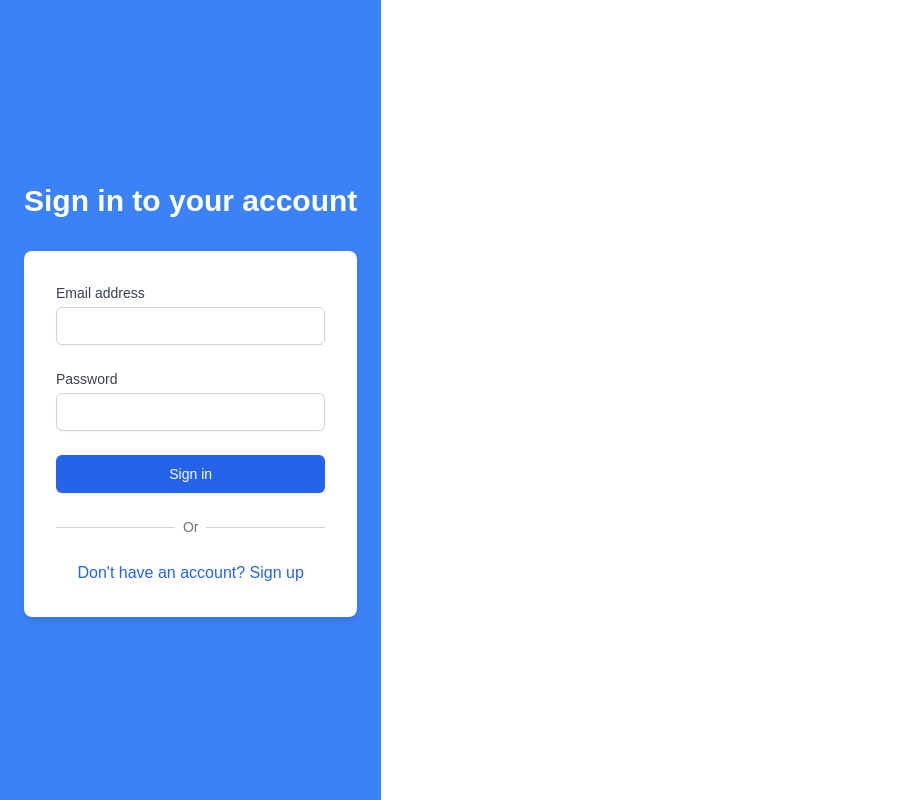
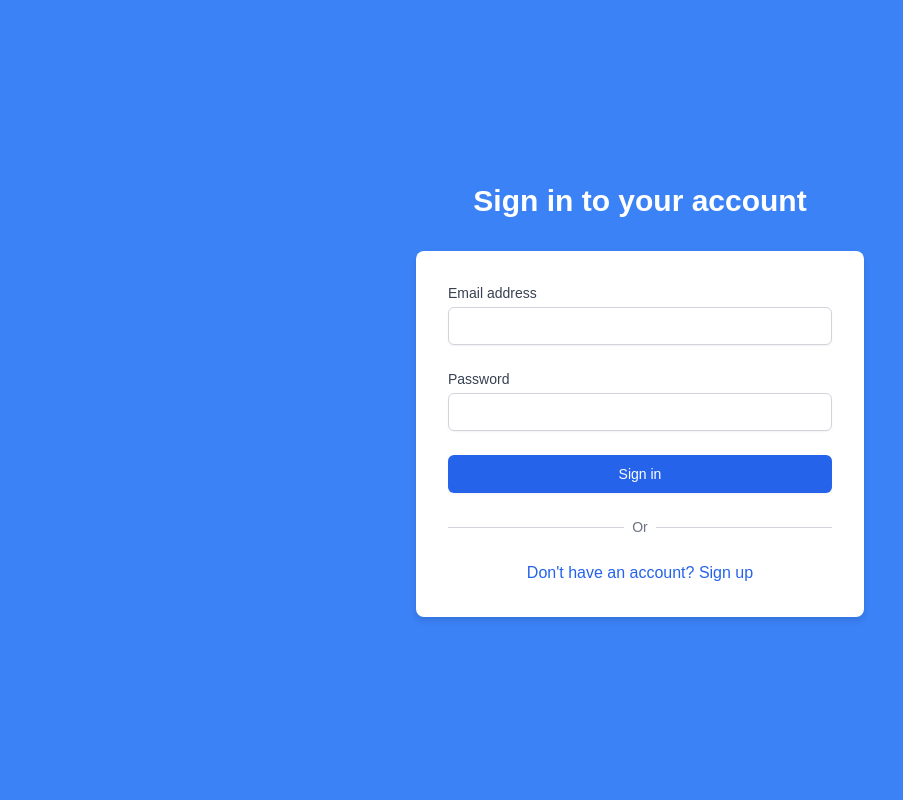
Before and after one commit to Arjun140205/School-Payment, a React (Vite) app in the folder frontend/: page /login in a window 1280 px wide. Shown: the whole page, without its empty margins (0-903 px from the left). Built offline with nearby package versions, Linux system fonts and the light colour scheme.

Commit message:
Update global styles in index.css

```diff
--- a/frontend/src/index.css
+++ b/frontend/src/index.css
@@ -11,6 +11,24 @@
   text-rendering: optimizeLegibility;
   -webkit-font-smoothing: antialiased;
   -moz-osx-font-smoothing: grayscale;
+
+  /* Light theme variables */
+  --text-primary: #213547;
+  --text-secondary: #4B5563;
+  --background-primary: #FFFFFF;
+  --background-secondary: #F3F4F6;
+  --accent-primary: #3B82F6;
+  --accent-secondary: #2563EB;
+}
+
+/* Dark luxury theme variables */
+.dark {
+  --text-primary: #FFFFFF;
+  --text-secondary: #CCCCCC;
+  --background-primary: #121212;
+  --background-secondary: #1E1E1E;
+  --accent-primary: #D4AF37;  /* Gold */
+  --accent-secondary: #996515; /* Dark Gold */
 }
 
 /* Set default dark/light mode styles that will be overridden by Tailwind */
@@ -19,48 +37,27 @@ body {
   padding: 0;
   min-width: 320px;
   min-height: 100vh;
+  /* Remove flex display as it's causing issues with form layouts */
+  display: block;
 }
 
 a {
   font-weight: 500;
-  color: #646cff;
+  color: #3b82f6; /* Updated to match Tailwind's blue-500 */
   text-decoration: inherit;
 }
 a:hover {
-  color: #535bf2;
-}
-
-body {
-  margin: 0;
-  display: flex;
-  place-items: center;
-  min-width: 320px;
-  min-height: 100vh;
+  color: #2563eb; /* Updated to match Tailwind's blue-600 */
 }
 
 h1 {
-  font-size: 3.2em;
+  font-size: 2.5em;
   line-height: 1.1;
 }
 
-button {
-  border-radius: 8px;
-  border: 1px solid transparent;
-  padding: 0.6em 1.2em;
-  font-size: 1em;
-  font-weight: 500;
-  font-family: inherit;
-  background-color: #1a1a1a;
-  cursor: pointer;
-  transition: border-color 0.25s;
-}
-button:hover {
-  border-color: #646cff;
-}
-button:focus,
-button:focus-visible {
-  outline: 4px auto -webkit-focus-ring-color;
-}
+/* Let Tailwind handle button styling completely */
+
+/* Custom components for our luxury theme have been moved to luxury-theme.css and luxury-effects.css */
 
 @media (prefers-color-scheme: light) {
   :root {
@@ -68,9 +65,7 @@ button:focus-visible {
     background-color: #ffffff;
   }
   a:hover {
-    color: #747bff;
+    color: #3B82F6;
   }
-  button {
-    background-color: #f9f9f9;
-  }
+  /* Let Tailwind handle all button styles */
 }
```
